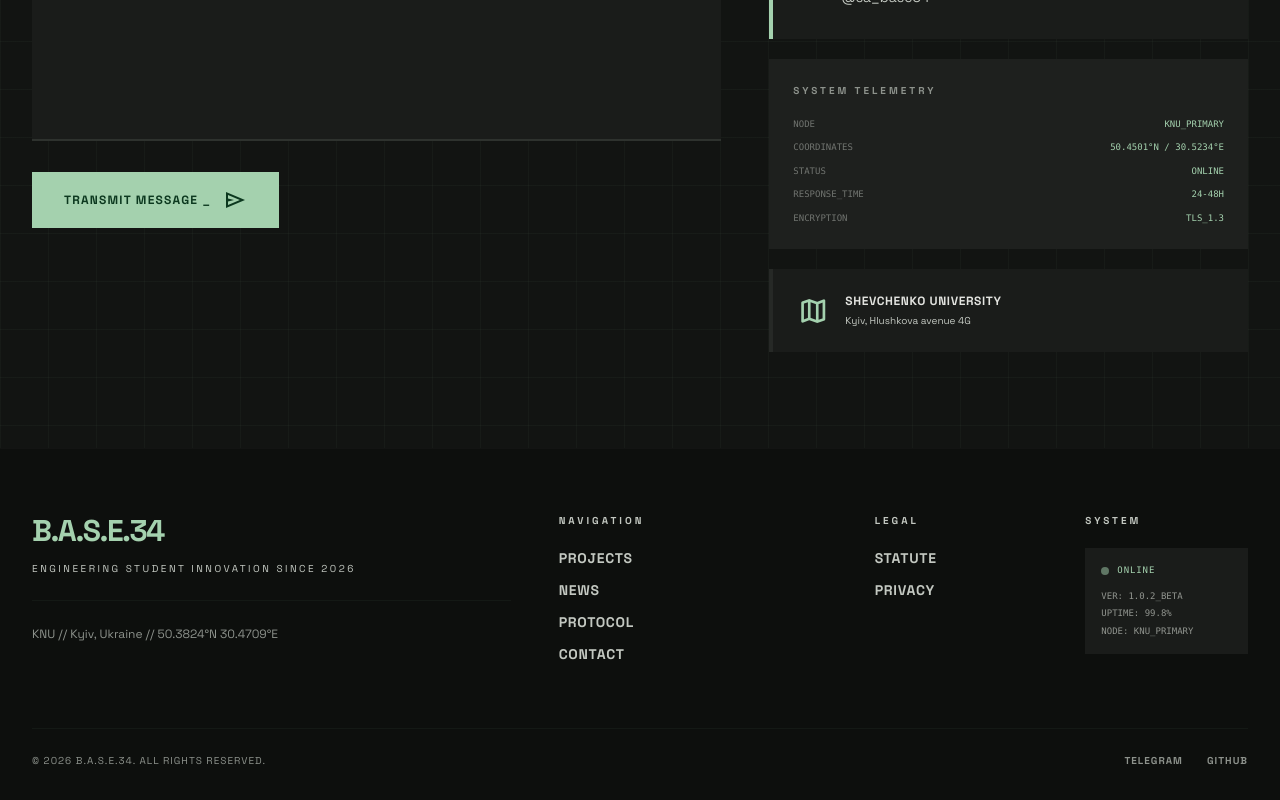
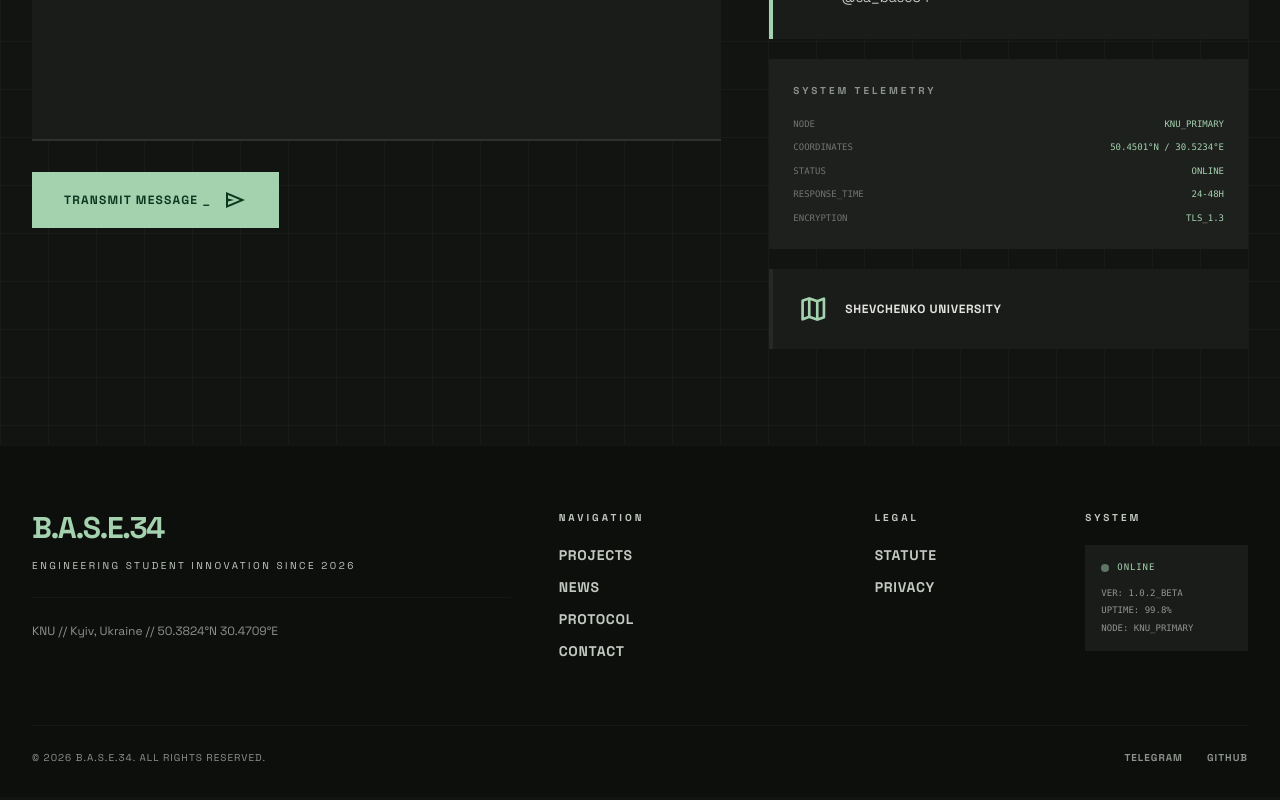
Before and after one commit to BASE-34/frontend, a SvelteKit app: page /contact in a window 1280 px wide. Shown: the part 775-1575 px from the top of the page. Built offline with nearby package versions, Linux system fonts and the light colour scheme.

Commit message:
fix: address

```diff
--- a/src/lib/i18n/ua.ts
+++ b/src/lib/i18n/ua.ts
@@ -156,7 +156,7 @@ export const ua: Translations = {
     form_submit: 'Передати повідомлення _',
     info_title: 'Вектори зв\'язку',
     info_location: 'Розташування',
-    info_location_val: 'Київський національний університет імені Тараса Шевченка, Київ, Україна',
+    info_location_val: 'КНУ імені Тараса Шевченка',
     info_email: 'Email',
     info_email_val: 'info@base34.org.ua',
     info_telegram: 'Telegram',
--- a/src/routes/contact/+page.svelte
+++ b/src/routes/contact/+page.svelte
@@ -275,13 +275,8 @@
           style="font-size:32px">map</span
         >
         <div>
-          <div class="text-xs font-bold uppercase tracking-wider mb-1">
+          <div class="text-xs font-bold uppercase tracking-wider">
             {$lang === "ua" ? "Університет Шевченка" : "Shevchenko University"}
-          </div>
-          <div class="text-[10px] text-on-surface-variant">
-            {$lang === "ua"
-              ? "Київ, пр-т Глушкова 4Г"
-              : "Kyiv, Hlushkova avenue 4G"}
           </div>
         </div>
       </div>
```
